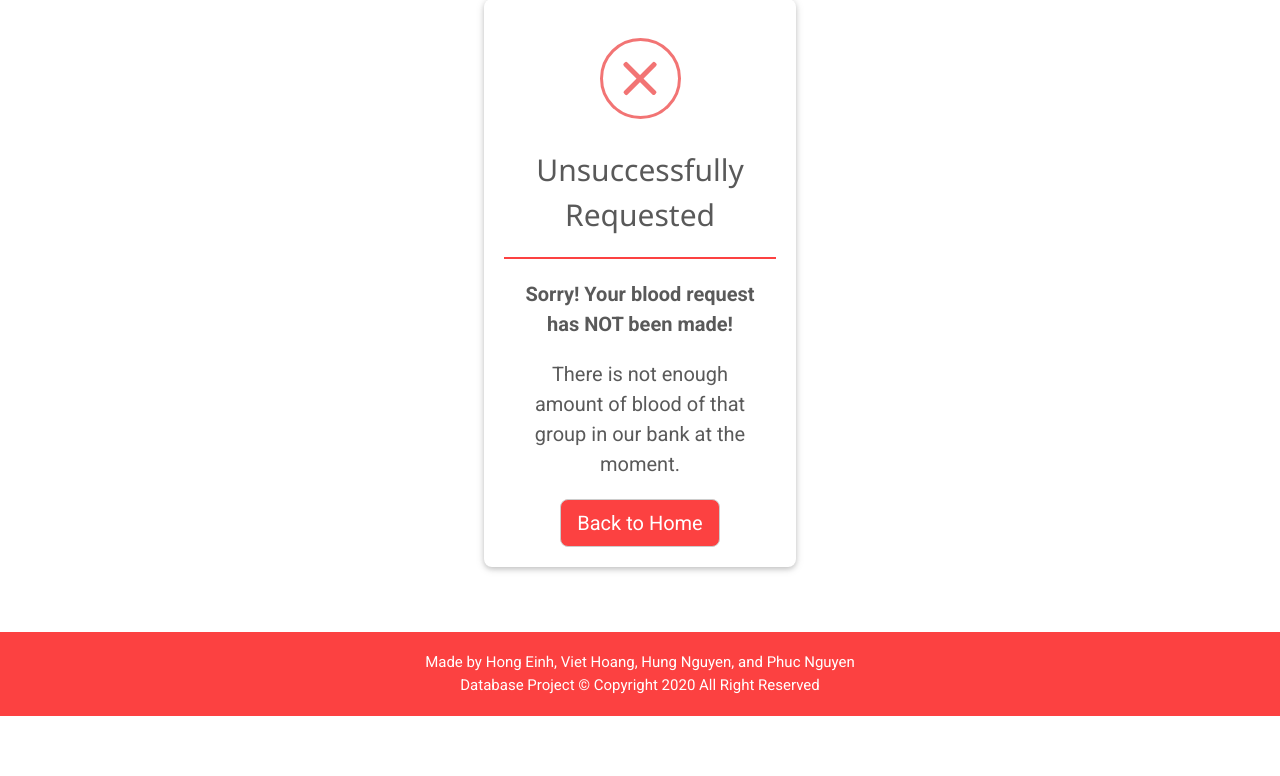
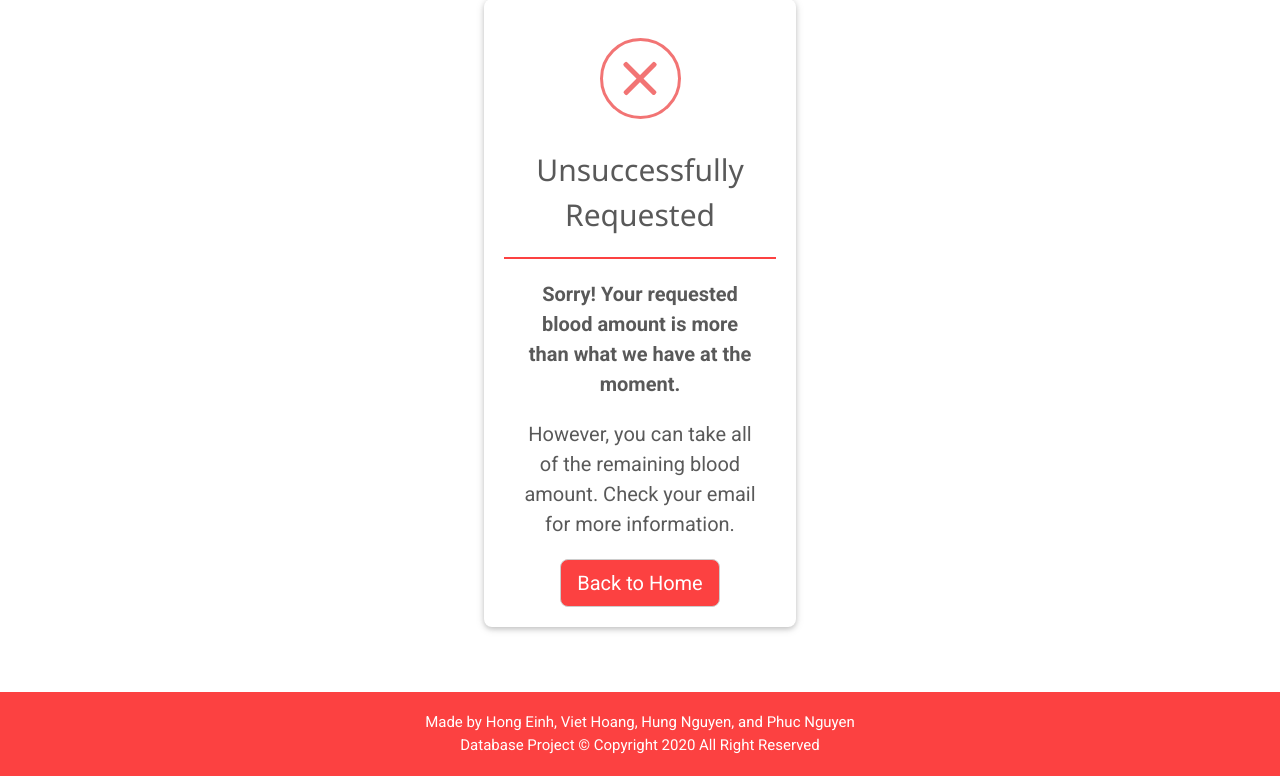
Before and after one commit to phucnguyen111/DatabaseProject-BloodManagement, a Python web app: template project/templates/fail-request.html in a window 1280 px wide; the page is wider, and only the part inside the window is pictured. Shown: the part 146-922 px from the top of that part. Before the commit the page ends 862 px from the top of that part, so only its background shows below. Run offline with Jinja, Linux system fonts and the light colour scheme; the template is opened without the code that fills it, so the values that code supplies are empty.

Commit message:
Final Modification: Notification when unsuccessfully requested and presentation

```diff
--- a/project/templates/fail-request.html
+++ b/project/templates/fail-request.html
@@ -85,8 +85,8 @@
 
                         </ul-->
 
-                        <p  class="w3-center"><b>Sorry! Your blood request has NOT been made!</b></p>
-                        <p  class="w3-center">There is not enough amount of blood of that group in our bank at the moment.</p>
+                        <p  class="w3-center"><b>Sorry! Your requested blood amount is more than what we have at the moment.</b></p>
+                        <p  class="w3-center">However, you can take all of the remaining blood amount. Check your email for more information.</p>
 
                     </form>
                     <div class="w3-center">
```
Also changed, not shown: 1 other file.
